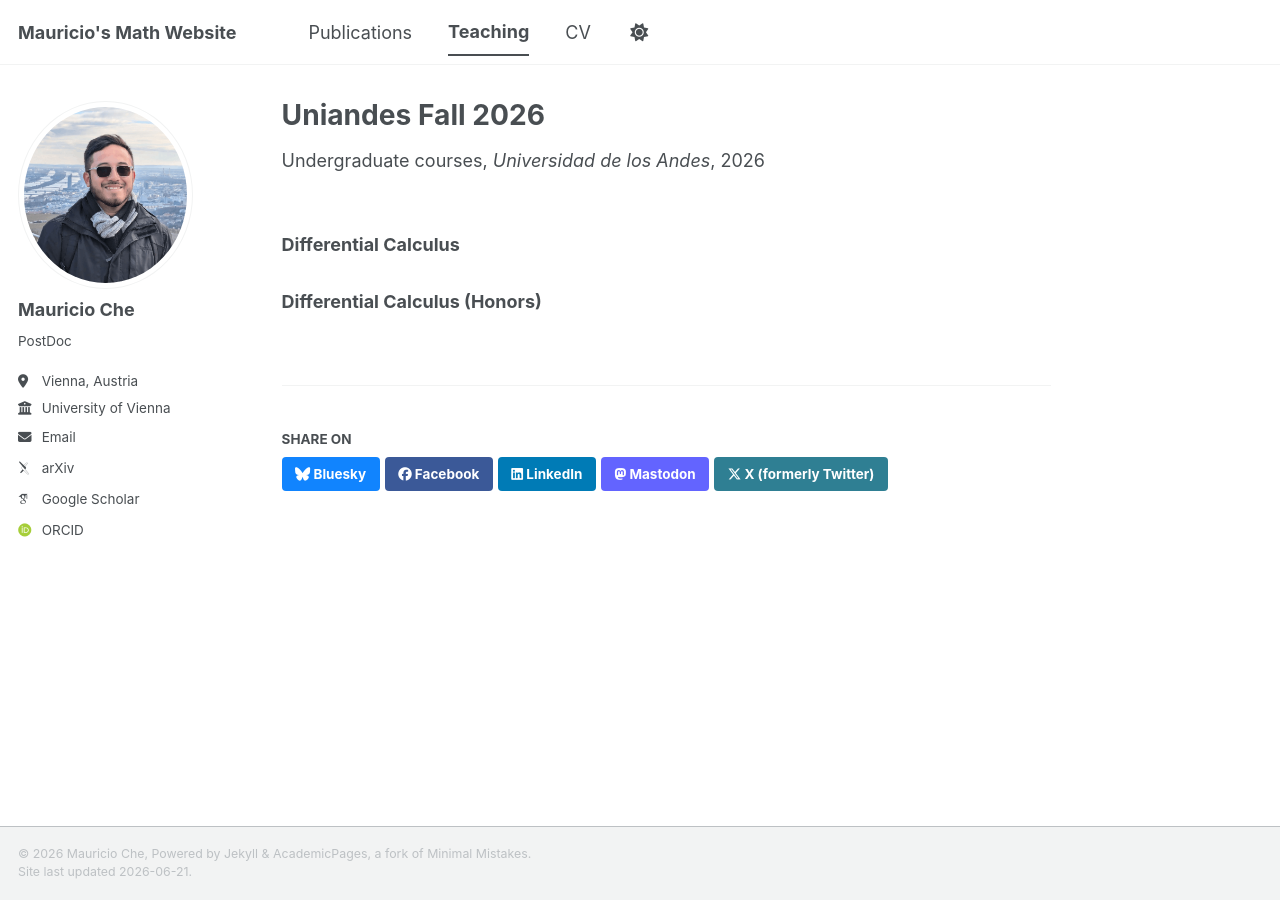
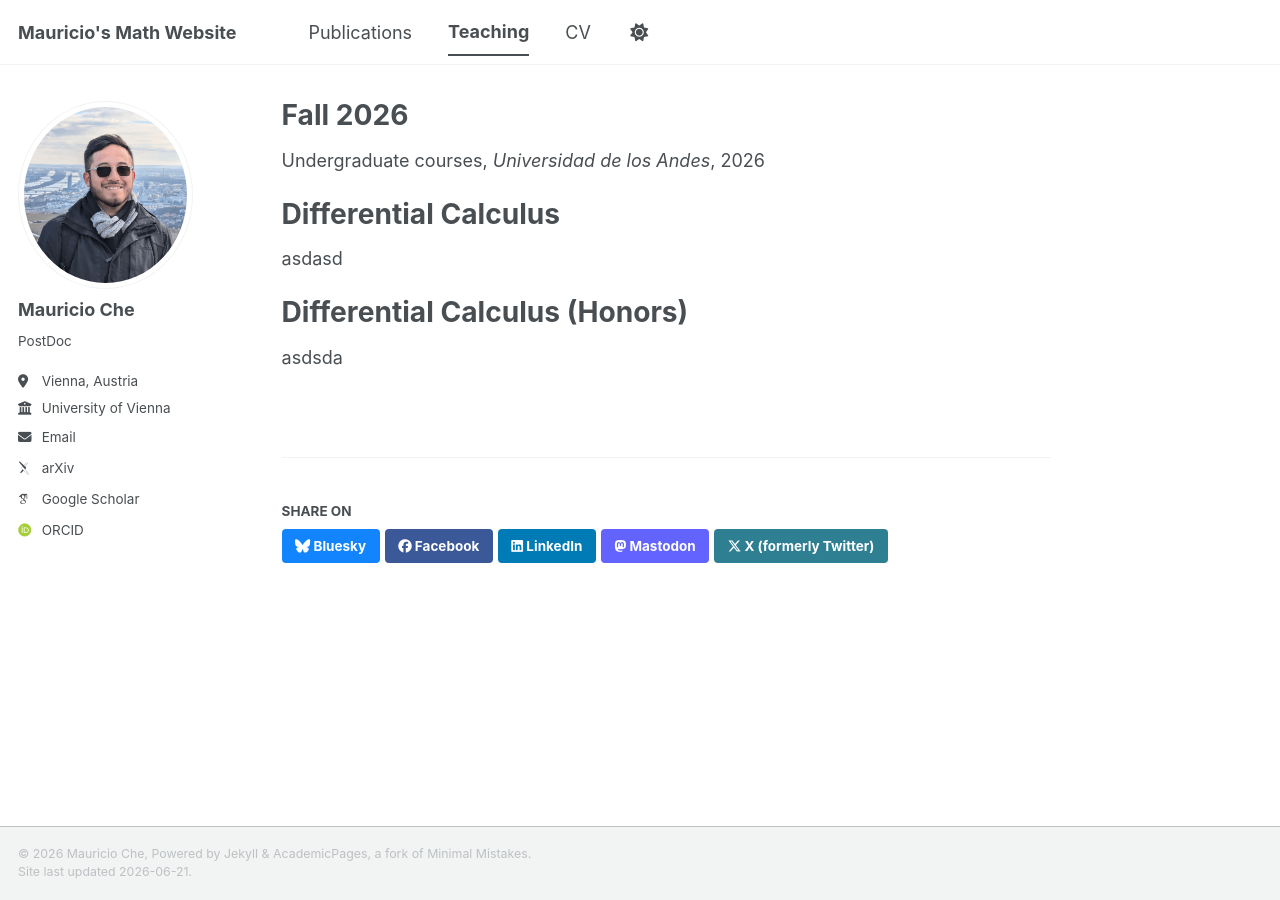
Before and after one commit to MauricioChe/mauricioche.github.io, a Jekyll site: the page built from _teaching/2026-fall-uniandes.md, in a window 1280 px wide. Built offline with Jekyll 4.4.1, drawn with Linux system fonts in a browser that asks for light colours; some web fonts are replaced; a script bundle is joined from its source files by our own code; library files that are not in the unit come from our copies.

Commit message:
Update 2026-fall-uniandes.md

```diff
--- a/_teaching/2026-fall-uniandes.md
+++ b/_teaching/2026-fall-uniandes.md
@@ -1,14 +1,17 @@
 ---
-title: "Uniandes Fall 2026"
+title: "Fall 2026"
 collection: teaching
 type: "Undergraduate courses"
-permalink: /teaching/2015-spring-teaching-1
 venue: "Universidad de los Andes"
 date: 2026-08-01
 location: "Bogota, Colombia"
 ---
 
 
-### Differential Calculus
+Differential Calculus
+===
+asdasd
 
-### Differential Calculus (Honors)
+Differential Calculus (Honors)
+===
+asdsda
```
